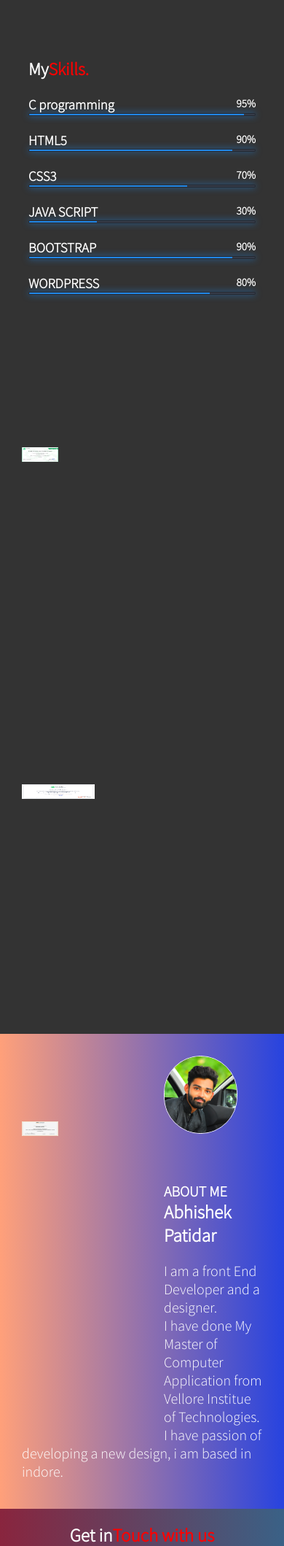
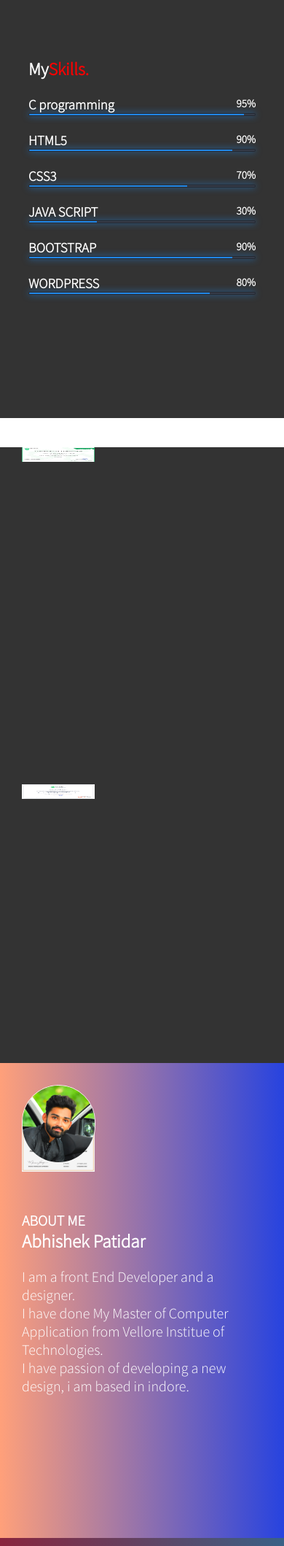
Before and after one commit to 9926830418/portfolio, a PHP site: page / in a window 390 px wide. Shown: the part 845-2964 px from the top of the page at 73% size. Run offline with PHP 8.4, Linux system fonts and the light colour scheme; some libraries are stand-ins or nearby versions.

Commit message:
Update style.css

```diff
--- a/style.css
+++ b/style.css
@@ -689,15 +689,19 @@ display: none;
 		width: 50%;
 		height: 50vh;
 		border: none;
+                margin-top: none;
+	        margin-left: none;
+	        float: none;
+
 
 	 }
 	 img.aws{
-		width:50px;
-		 height:20px;
+		width:100px;
+		 height:auto;
 
 	 }
 	img.python{
-		width:50px;
+		width:100px;
 		 height:20px;
 	}
 	img.robot{
```
